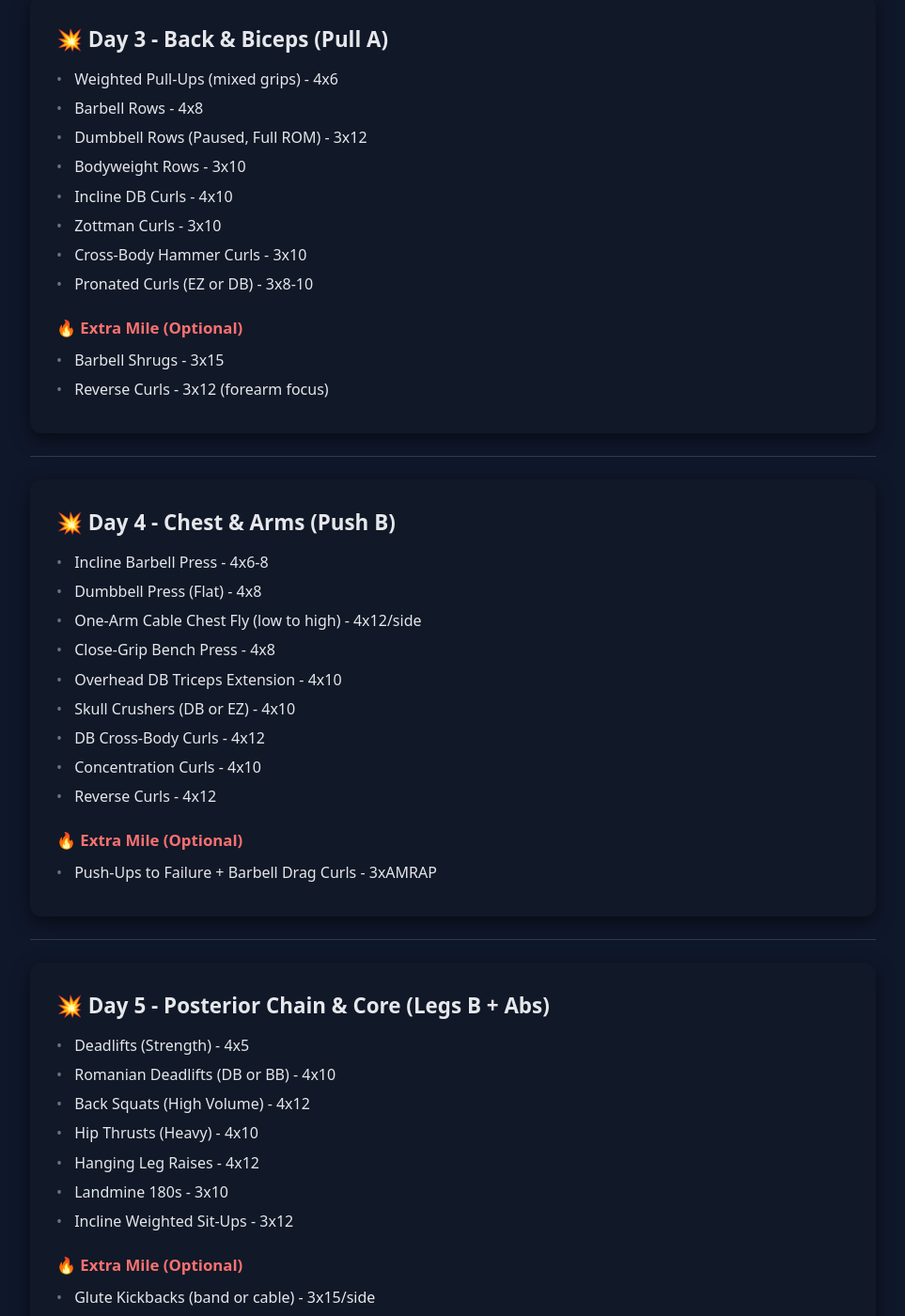
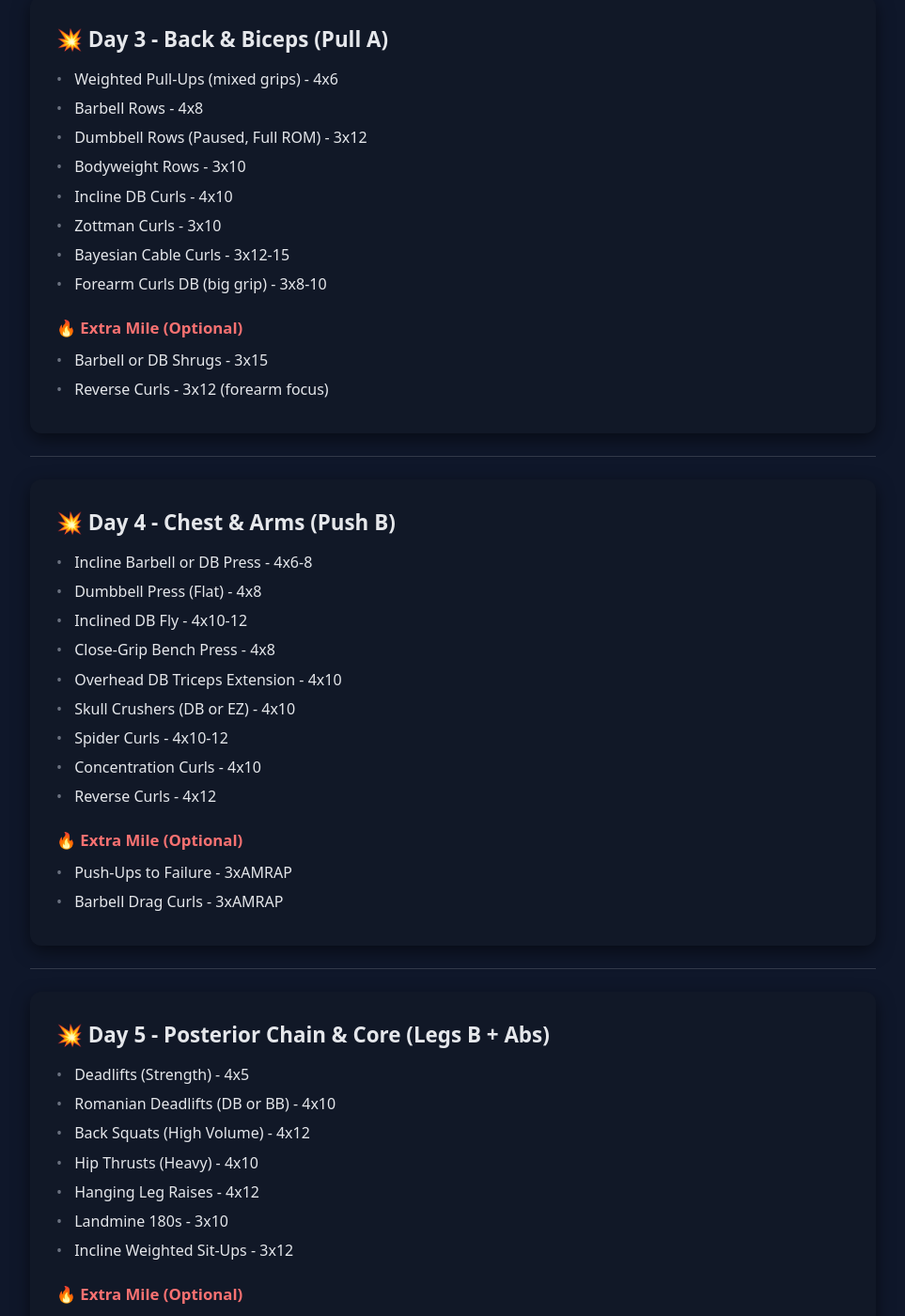
Before and after one commit to metalerk/metalerk.github.io, a Jekyll site: the page pages/personal/fitness/routine.html, which Jekyll copies as it is, in a window 1280 px wide and 1400 px high, scrolled down 1299 px. Shown: the whole window at 94% size, without its empty margins (158-1121 px from the left). Built offline with Jekyll 4.4.1, drawn with Linux system fonts in a browser that asks for light colours; some of the changed text lies outside the part shown.

Commit message:
improved routine and added videos to the rest

```diff
--- a/pages/personal/fitness/routine.html
+++ b/pages/personal/fitness/routine.html
@@ -325,13 +325,13 @@ body.dark .modal {
                 <li>Bodyweight Rows - 3x10</li>
                 <li>Incline DB Curls - 4x10</li>
                 <li>Zottman Curls - 3x10</li>
-                <li>Cross-Body Hammer Curls - 3x10</li>
-                <li>Pronated Curls (EZ or DB) - 3x8-10</li>
+                <li>Bayesian Cable Curls - 3x12-15</li>
+                <li>Forearm Curls DB (big grip) - 3x8-10</li>
             </ul>
 
             <h3>🔥 Extra Mile (Optional)</h3>
             <ul>
-                <li>Barbell Shrugs - 3x15</li>
+                <li>Barbell or DB Shrugs - 3x15</li>
                 <li>Reverse Curls - 3x12 (forearm focus)</li>
             </ul>
         </section>
@@ -341,20 +341,21 @@ body.dark .modal {
         <section>
             <h2>💥 Day 4 - Chest &amp; Arms (Push B)</h2>
             <ul>
-                <li>Incline Barbell Press - 4x6-8</li>
+                <li>Incline Barbell or DB Press - 4x6-8</li>
                 <li>Dumbbell Press (Flat) - 4x8</li>
-                <li>One-Arm Cable Chest Fly (low to high) - 4x12/side</li>
+                <li>Inclined DB Fly - 4x10-12</li>
                 <li>Close-Grip Bench Press - 4x8</li>
                 <li>Overhead DB Triceps Extension - 4x10</li>
                 <li>Skull Crushers (DB or EZ) - 4x10</li>
-                <li>DB Cross-Body Curls - 4x12</li>
+                <li>Spider Curls - 4x10-12</li>
                 <li>Concentration Curls - 4x10</li>
                 <li>Reverse Curls - 4x12</li>
             </ul>
 
             <h3>🔥 Extra Mile (Optional)</h3>
             <ul>
-                <li>Push-Ups to Failure + Barbell Drag Curls - 3xAMRAP</li>
+                <li>Push-Ups to Failure - 3xAMRAP</li>
+                <li>Barbell Drag Curls - 3xAMRAP</li>
             </ul>
         </section>
 
@@ -374,7 +375,7 @@ body.dark .modal {
 
             <h3>🔥 Extra Mile (Optional)</h3>
             <ul>
-                <li>Glute Kickbacks (band or cable) - 3x15/side</li>
+                <li>Deficit deadlifts - 3x10-12/side</li>
                 <li>Landmine Reverse Lunges - 3x8/leg</li>
             </ul>
         </section>
@@ -478,36 +479,37 @@ const workoutVideos = {
     "DB Hip Thrusts": "QqtLsnNthbA",
     "Seated Calf Raise (improvise with DB on knees)": "ar8nav0jGoE",
 
-    "Weighted Pull-Ups (mixed grips)": "VIDEO_ID_PULLUPS",
-    "Barbell Rows": "VIDEO_ID_BAR_ROWS",
-    "Dumbbell Rows (Paused, Full ROM)": "VIDEO_ID_DB_ROWS",
-    "Bodyweight Rows": "VIDEO_ID_BODYWEIGHT_ROWS",
-    "Incline DB Curls": "VIDEO_ID_INCLINE_DB_CURLS",
-    "Zottman Curls": "VIDEO_ID_ZOTTMAN_CURLS",
-    "Cross-Body Hammer Curls": "VIDEO_ID_CROSS_BODY_HAMMER",
-    "Pronated Curls (EZ or DB)": "VIDEO_ID_PRONATED_CURLS",
-    "Barbell Shrugs": "VIDEO_ID_SHRUGS",
-    "Reverse Curls": "VIDEO_ID_REVERSE_CURLS",
+    "Weighted Pull-Ups (mixed grips)": "kLmFCtNDut4",
+    "Barbell Rows": "phVtqawIgbk",
+    "Dumbbell Rows (Paused, Full ROM)": "yHqqGd0tXcw",
+    "Bodyweight Rows": "mCYT5-WRsf0",
+    "Incline DB Curls": "XhIsIcjIbCw",
+    "Zottman Curls": "DLLXpNqFA_M",
+    "Bayesian Cable Curls": "5E7z52YUuQ8",
+    "Forearm Curls DB (big grip)": "GnDFh_zHyZ8",
+    "Barbell or DB Shrugs": "_t3lrPI6Ns4",
+    "Reverse Curls": "ZG2n5IcYIcY",
 
     "Incline Barbell or DB Press": "8fXfwG4ftaQ",
-    "Dumbbell Press (Flat)": "VIDEO_ID_DB_FLAT_PRESS",
-    "One-Arm Cable Chest Fly (low to high)": "VIDEO_ID_ONE_ARM_FLY",
-    "Close-Grip Bench Press": "VIDEO_ID_CLOSE_GRIP_BENCH",
-    "Overhead DB Triceps Extension": "VIDEO_ID_OH_TRICEPS_EXT",
-    "Skull Crushers (DB or EZ)": "VIDEO_ID_SKULL_CRUSHERS",
-    "DB Cross-Body Curls": "VIDEO_ID_DB_CROSS_BODY_CURLS",
-    "Concentration Curls": "VIDEO_ID_CONCENTRATION_CURLS",
-    "Push-Ups to Failure + Barbell Drag Curls": "VIDEO_ID_PUSHUPS_DRAG",
+    "Dumbbell Press (Flat)": "k6tzKisR3NY",
+    "Inclined DB Fly": "rk8YayRoTRQ",
+    "Close-Grip Bench Press": "NKHhj7SJsQA",
+    "Overhead DB Triceps Extension": "b_r_LW4HEcM",
+    "Skull Crushers (DB or EZ)": "xcXm8c5qLuE",
+    "Spider Curls": "ivS3G35bapw",
+    "Concentration Curls": "EjUnEEfTSEY",
+    "Push-Ups to Failure": "4Bc1tPaYkOo",
+    "Barbell Drag Curls": "YLQLudsCx0o",
 
-    "Deadlifts (Strength)": "VIDEO_ID_DEADLIFTS",
-    "Romanian Deadlifts (DB or BB)": "VIDEO_ID_RDL",
-    "Back Squats (High Volume)": "VIDEO_ID_BACK_SQUAT_HIGH_VOL",
-    "Hip Thrusts (Heavy)": "VIDEO_ID_HIP_THRUSTS",
-    "Hanging Leg Raises": "VIDEO_ID_HANGING_LEG_RAISES",
-    "Landmine 180s": "VIDEO_ID_LANDMINE_180",
-    "Incline Weighted Sit-Ups": "VIDEO_ID_INCLINE_WEIGHTED_SITUPS",
-    "Glute Kickbacks (band or cable)": "VIDEO_ID_GLUTE_KICKBACKS",
-    "Landmine Reverse Lunges": "VIDEO_ID_LANDMINE_REVERSE_LUNGES"
+    "Deadlifts (Strength)": "xNwpvDuZJ3k",
+    "Romanian Deadlifts (DB or BB)": "nCk2IC4GG2Q",
+    "Back Squats (High Volume)": "dW3zj79xfrc",
+    "Hip Thrusts (Heavy)": "96uDbymTaHM",
+    "Hanging Leg Raises": "XQc0WHO90Lk",
+    "Landmine 180s": "FgON_5YZ0NI",
+    "Incline Weighted Sit-Ups": "dwB9Rp_patE",
+    "Deficit deadlifts": "dGLXz6_vdu4",
+    "Landmine Reverse Lunges": "wgWRZS4K184"
 };
 
 const modalOverlay = document.getElementById("videoModal");
```
